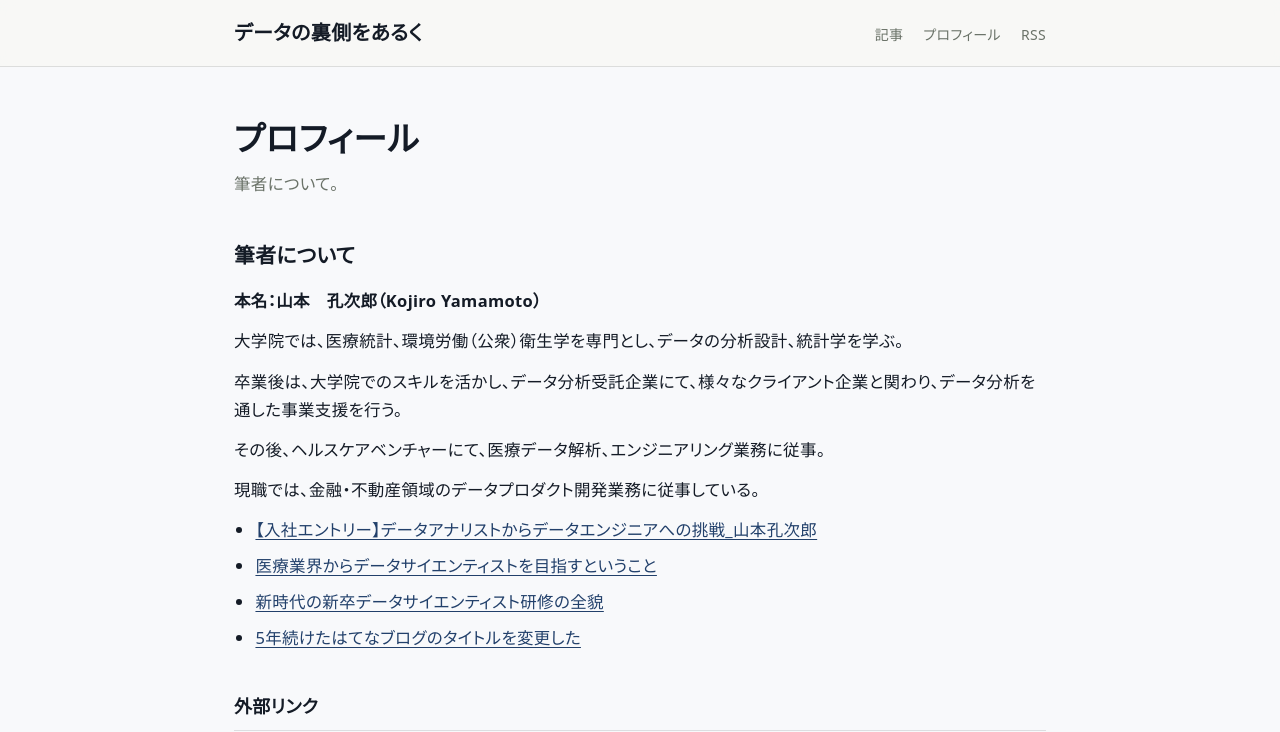
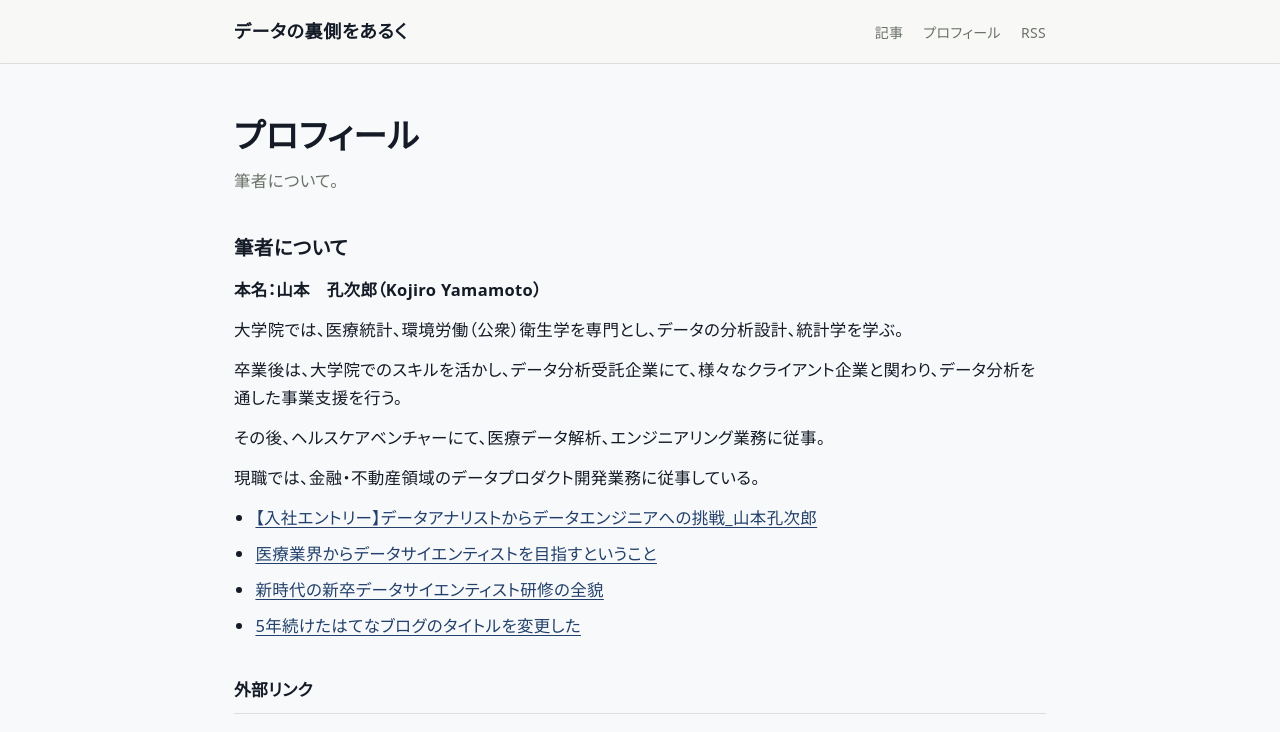
Before and after one commit to koy0208/zenn, an Astro site in the folder site/: page /about in a window 1280 px wide. Shown: the top 732 px of the page. Built offline with nearby package versions, Linux system fonts and the light colour scheme; Astro itself is replaced by a stand-in of ours.

Commit message:
Unify typography on a single gothic family; drop mincho token

```diff
--- a/site/src/pages/about.astro
+++ b/site/src/pages/about.astro
@@ -153,14 +153,14 @@ import Layout from '../layouts/Layout.astro';
 
 <style>
   .about h2 {
-    font-family: var(--mincho);
-    font-size: 1.3rem;
-    margin: 40px 0 14px;
+    font-size: 1.22rem;
+    font-weight: 700;
+    margin: 36px 0 12px;
   }
   .about h3 {
-    font-family: var(--mincho);
-    font-size: 1.12rem;
-    margin: 40px 0 12px;
+    font-size: 1.05rem;
+    font-weight: 700;
+    margin: 36px 0 12px;
     padding-bottom: 8px;
     border-bottom: 1px solid var(--border);
   }
--- a/site/src/styles/global.css
+++ b/site/src/styles/global.css
@@ -10,7 +10,7 @@
   --line: rgba(20, 27, 38, 0.12);
   --line-strong: rgba(20, 27, 38, 0.28);
 
-  --mincho: "Hiragino Mincho ProN", "Yu Mincho", "YuMincho", "Noto Serif JP", serif;
+  /* 書体はゴシック一本。強弱はサイズ・太さ・色でつける（数値まわりのみ等幅） */
   --gothic: system-ui, -apple-system, "Hiragino Sans", "Hiragino Kaku Gothic ProN",
     "BIZ UDPGothic", "Yu Gothic Medium", "YuGothic", "Meiryo", "Noto Sans JP", sans-serif;
   --mono: ui-monospace, SFMono-Regular, "SF Mono", Menlo, Consolas, monospace;
@@ -93,10 +93,9 @@ a:hover {
   gap: 8px 16px;
 }
 .site-title {
-  font-family: var(--mincho);
-  font-weight: 600;
-  font-size: 20px;
-  letter-spacing: 0.02em;
+  font-weight: 700;
+  font-size: 18px;
+  letter-spacing: 0.04em;
   color: var(--fg);
   text-decoration: none;
   white-space: nowrap;
@@ -202,10 +201,9 @@ main h1 {
 
 .entry-title {
   display: block;
-  font-family: var(--mincho);
-  font-size: 1.1rem;
+  font-size: 1.02rem;
   font-weight: 600;
-  line-height: 1.5;
+  line-height: 1.55;
   letter-spacing: 0.01em;
   color: var(--fg);
 }
```
